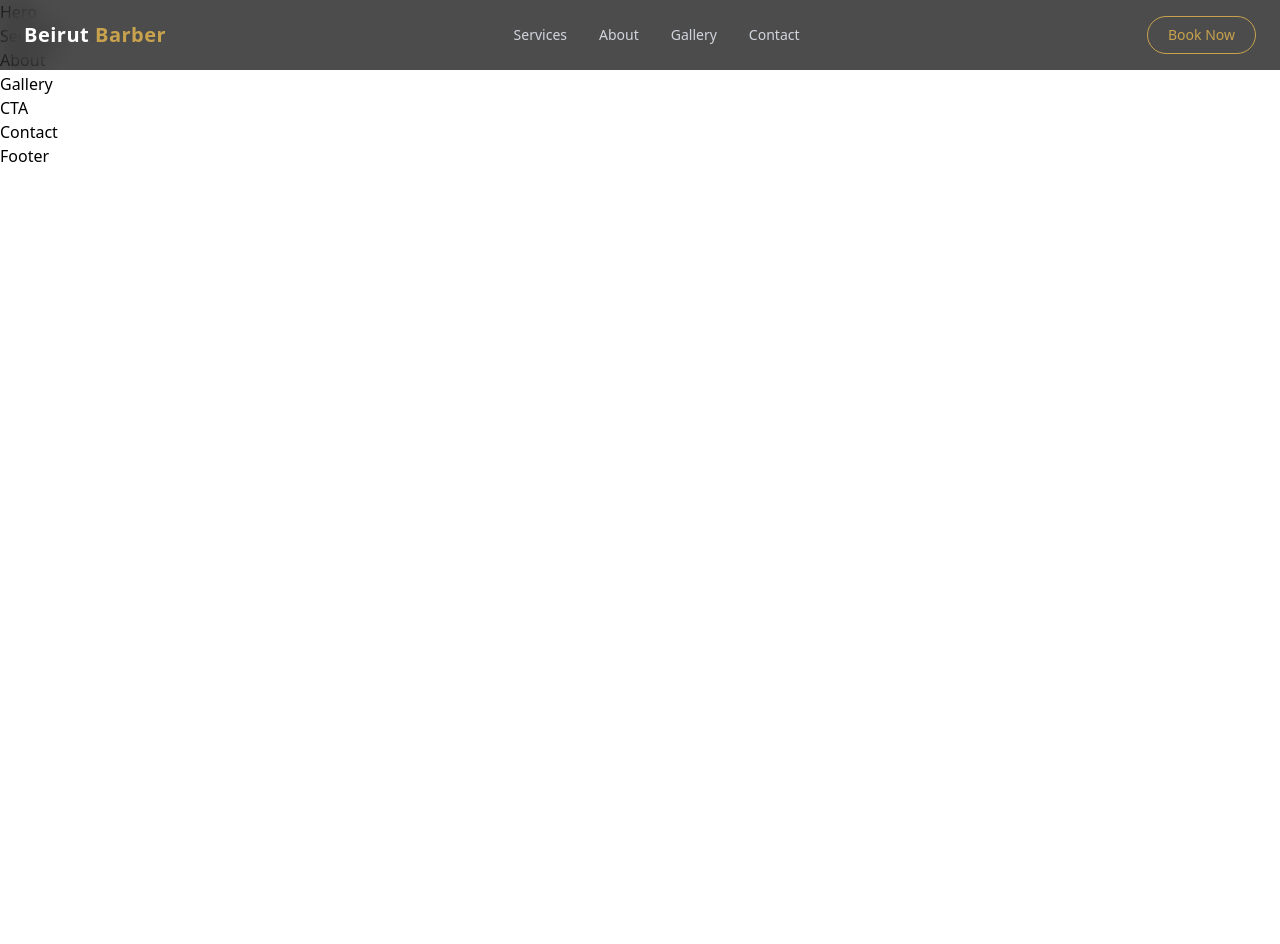
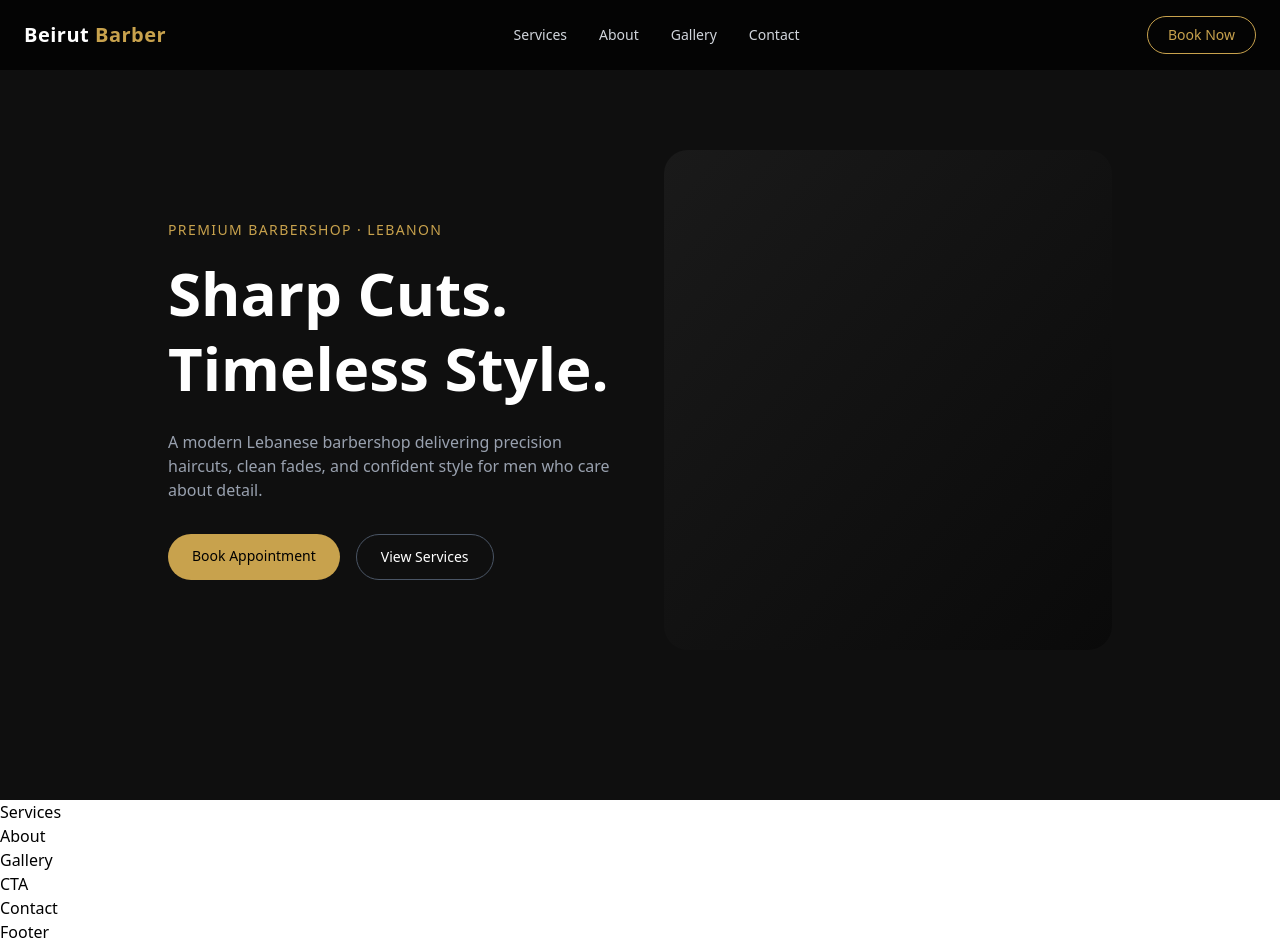
Before and after one commit to AdamAbdallah1/barber-demo, a React (Vite) app: page / in a window 1280 px wide. Before the commit the page ends 800 px from the top, so only its background shows below. Built offline with nearby package versions, Linux system fonts and the light colour scheme.

Commit message:
Creating hero section

```diff
--- a/src/components/Hero.jsx
+++ b/src/components/Hero.jsx
@@ -1,8 +1,57 @@
-import React from 'react'
+import { motion } from "framer-motion"
 
-function Hero() {
+const Hero = () => {
   return (
-    <div>Hero</div>
+    <section className="min-h-screen bg-[#0f0f0f] flex items-center">
+      <div className="max-w-7xl mx-auto px-6 grid md:grid-cols-2 gap-12 items-center">
+
+        <motion.div
+          initial={{ opacity: 0, y: 40 }}
+          animate={{ opacity: 1, y: 0 }}
+          transition={{ duration: 0.8 }}
+        >
+          <p className="text-[#c8a24d] uppercase tracking-widest text-sm mb-4">
+            Premium Barbershop · Lebanon
+          </p>
+
+          <h1 className="text-white text-4xl md:text-6xl font-bold leading-tight mb-6">
+            Sharp Cuts.<br />
+            Timeless Style.
+          </h1>
+
+          <p className="text-gray-400 max-w-md mb-8">
+            A modern Lebanese barbershop delivering precision haircuts,
+            clean fades, and confident style for men who care about detail.
+          </p>
+
+          <div className="flex gap-4">
+            <motion.a
+              whileHover={{ scale: 1.05 }}
+              whileTap={{ scale: 0.95 }}
+              href="#contact"
+              className="bg-[#c8a24d] text-black px-6 py-3 rounded-full text-sm font-medium"
+            >
+              Book Appointment
+            </motion.a>
+
+            <motion.a
+              whileHover={{ scale: 1.05 }}
+              href="#services"
+              className="border border-gray-600 text-white px-6 py-3 rounded-full text-sm"
+            >
+              View Services
+            </motion.a>
+          </div>
+        </motion.div>
+
+        <motion.div
+          initial={{ opacity: 0 }}
+          animate={{ opacity: 1 }}
+          transition={{ delay: 0.3 }}
+          className="hidden md:block h-125 rounded-3xl bg-linear-to-br from-[#1a1a1a] to-[#0a0a0a]"
+        />
+      </div>
+    </section>
   )
 }
 
```
